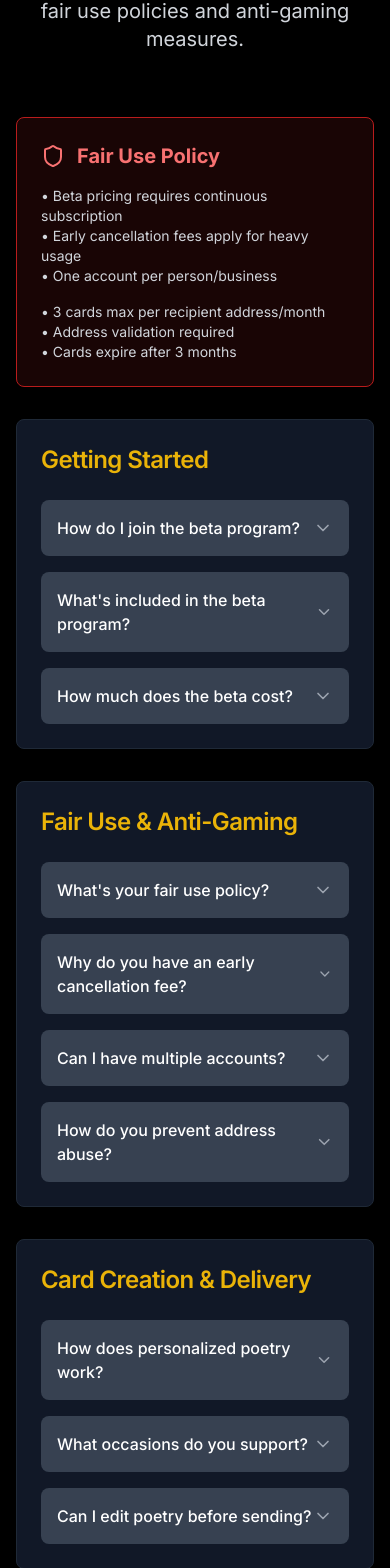
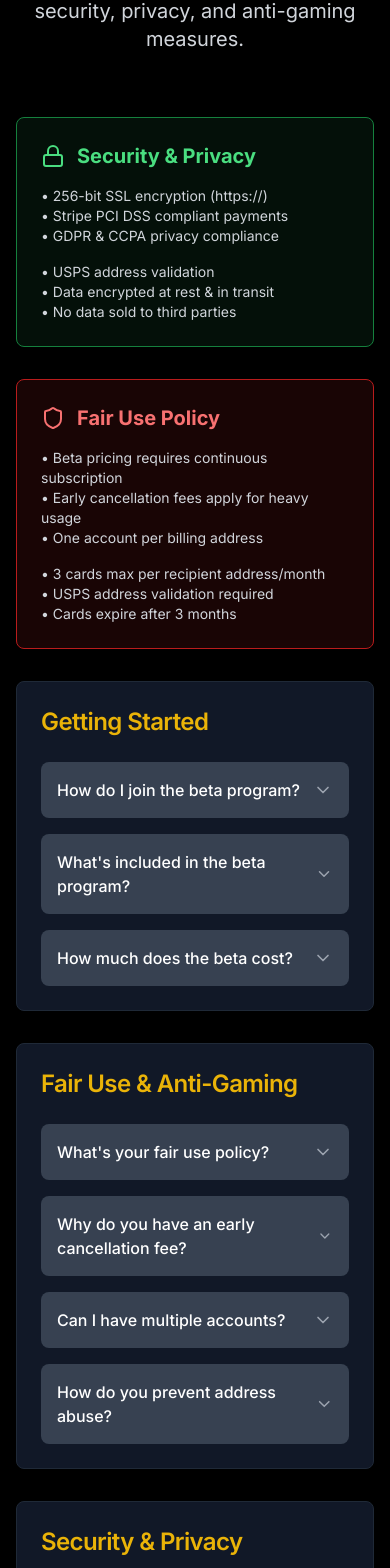
Before and after one commit to FLCoolJ/Write-our-heart, a Next.js app: page /faq in a window 390 px wide. Shown: the part 420-1988 px from the top of the page. Built offline with nearby package versions, Linux system fonts and the light colour scheme.

Commit message:
feat: add comprehensive security and privacy section to FAQ
Include detailed security and privacy information and badges.

Co-authored-by: null <214735419+FLCoolJ@users.noreply.github.com>

```diff
--- a/app/faq/page.tsx
+++ b/app/faq/page.tsx
@@ -2,7 +2,7 @@ import Link from "next/link"
 import { Button } from "@/components/ui/button"
 import { Card, CardContent, CardHeader, CardTitle } from "@/components/ui/card"
 import { Badge } from "@/components/ui/badge"
-import { ArrowLeft, ChevronDown, Shield } from "lucide-react"
+import { ArrowLeft, ChevronDown, Shield, Lock } from "lucide-react"
 import { Collapsible, CollapsibleContent, CollapsibleTrigger } from "@/components/ui/collapsible"
 import Footer from "@/components/footer"
 
@@ -19,12 +19,12 @@ export default function FAQPage() {
         {
           question: "What's included in the beta program?",
           answer:
-            "Early platform access, personalized poetry cards, special beta pricing (40% off Individual, 20% off Enterprise), and direct input on service development.",
+            "Early platform access, personalized poetry cards, special beta pricing (40% off Standard, 20% off Enterprise), and direct input on service development.",
         },
         {
           question: "How much does the beta cost?",
           answer:
-            "Individual: $5.99/month (4 cards, $1.50 each). Enterprise: $23.99/month (8-12 cards, $2.00-$3.00 each). All include premium cards, envelopes, and US postage.",
+            "Standard: $5.99/month (4 cards, $1.50 each). Enterprise: $23.99/month (10 cards, $2.40 each). All include premium cards, envelopes, and US postage.",
         },
       ],
     },
@@ -34,7 +34,7 @@ export default function FAQPage() {
         {
           question: "What's your fair use policy?",
           answer:
-            "We limit 3 cards per recipient address per month, require address validation, allow one account per person/business, and charge early cancellation fees if >75% of monthly cards are used before canceling.",
+            "We limit 3 cards per recipient address per month, require USPS address validation, allow one account per billing address, and charge early cancellation fees if >75% of monthly cards are used before canceling.",
         },
         {
           question: "Why do you have an early cancellation fee?",
@@ -44,12 +44,47 @@ export default function FAQPage() {
         {
           question: "Can I have multiple accounts?",
           answer:
-            "No, we allow one account per person/business, verified by payment method and email. Multiple accounts will be merged or suspended to ensure fair usage for all subscribers.",
+            "No, we allow one account per billing address, verified by payment method and email verification. Multiple accounts will be merged or suspended to ensure fair usage for all subscribers.",
         },
         {
           question: "How do you prevent address abuse?",
           answer:
-            "All addresses are validated before printing. We limit 3 cards per recipient address per month and flag suspicious patterns like multiple cards to the same address from different accounts.",
+            "All addresses are validated through USPS API before printing. We limit 3 cards per recipient address per month and flag suspicious patterns like multiple cards to the same address from different accounts.",
+        },
+      ],
+    },
+    {
+      title: "Security & Privacy",
+      questions: [
+        {
+          question: "How secure is my payment information?",
+          answer:
+            "We use Stripe for payment processing with bank-level security, PCI DSS compliance, and 256-bit SSL encryption. Your payment details are never stored on our servers - they're securely tokenized by Stripe.",
+        },
+        {
+          question: "What about data protection and privacy?",
+          answer:
+            "We follow GDPR and CCPA privacy standards. Your personal data is encrypted at rest and in transit, stored securely, and never sold to third parties. You can request data deletion at any time.",
+        },
+        {
+          question: "Do you have SSL certification?",
+          answer:
+            "Yes, our entire platform uses 256-bit SSL/TLS encryption (https://) to protect all data transmission. You'll see the lock icon in your browser when using our site.",
+        },
+        {
+          question: "How do you validate addresses?",
+          answer:
+            "We use USPS Address Validation API to verify all recipient addresses before printing. This ensures accurate delivery and prevents fraudulent or fake addresses from being used.",
+        },
+        {
+          question: "What data do you collect and why?",
+          answer:
+            "We collect: email (for account access), billing info (for payments), recipient addresses (for delivery), IP addresses (for security), and card preferences (for personalization). All data is used solely for service delivery and fraud prevention.",
+        },
+        {
+          question: "Can I delete my account and data?",
+          answer:
+            "Yes, you can request complete account deletion through our contact form. We'll permanently delete all your personal data within 30 days, except what's legally required for tax/payment records (kept for 7 years).",
         },
       ],
     },
@@ -89,7 +124,7 @@ export default function FAQPage() {
         {
           question: "Do you deliver internationally?",
           answer:
-            "Enterprise plans include 4 free international cards monthly. Individual plans can purchase international shipping for $6.99 per card (includes international postage).",
+            "Enterprise plans include 4 free international cards monthly. Standard plans can purchase international shipping for $6.99 per card (includes international postage).",
         },
       ],
     },
@@ -99,7 +134,7 @@ export default function FAQPage() {
         {
           question: "How does beta pricing work?",
           answer:
-            "Beta subscribers get Individual at $5.99 (vs $9.99 launch) and Enterprise at $23.99 (vs $29.99 launch). You must maintain continuous active subscription to keep beta rates for 12 months after launch.",
+            "Beta subscribers get Standard at $5.99 (vs $9.99 launch) and Enterprise at $23.99 (vs $29.99 launch). You must maintain continuous active subscription to keep beta rates for 12 months after launch.",
         },
         {
           question: "What happens if I pause my subscription?",
@@ -155,10 +190,32 @@ export default function FAQPage() {
           <Badge className="bg-yellow-500 text-black px-3 py-1 text-sm mb-4">Help Center</Badge>
           <h1 className="text-4xl md:text-6xl font-bold mb-6">Frequently Asked Questions</h1>
           <p className="text-xl text-gray-300 max-w-3xl mx-auto">
-            Find answers to common questions about Write Our Heart, including our fair use policies and anti-gaming
+            Find answers to common questions about Write Our Heart, including our security, privacy, and anti-gaming
             measures.
           </p>
         </div>
+
+        {/* Security Notice */}
+        <Card className="bg-green-900/20 border border-green-700 mb-8">
+          <CardContent className="p-6">
+            <div className="flex items-center gap-3 mb-4">
+              <Lock className="h-6 w-6 text-green-400" />
+              <h3 className="text-xl font-bold text-green-400">Security & Privacy</h3>
+            </div>
+            <div className="grid md:grid-cols-2 gap-4 text-sm text-gray-300">
+              <div>
+                <p>• 256-bit SSL encryption (https://)</p>
+                <p>• Stripe PCI DSS compliant payments</p>
+                <p>• GDPR & CCPA privacy compliance</p>
+              </div>
+              <div>
+                <p>• USPS address validation</p>
+                <p>• Data encrypted at rest & in transit</p>
+                <p>• No data sold to third parties</p>
+              </div>
+            </div>
+          </CardContent>
+        </Card>
 
         {/* Fair Use Notice */}
         <Card className="bg-red-900/20 border border-red-700 mb-8">
@@ -171,11 +228,11 @@ export default function FAQPage() {
               <div>
                 <p>• Beta pricing requires continuous subscription</p>
                 <p>• Early cancellation fees apply for heavy usage</p>
-                <p>• One account per person/business</p>
+                <p>• One account per billing address</p>
               </div>
               <div>
                 <p>• 3 cards max per recipient address/month</p>
-                <p>• Address validation required</p>
+                <p>• USPS address validation required</p>
                 <p>• Cards expire after 3 months</p>
               </div>
             </div>
@@ -212,7 +269,8 @@ export default function FAQPage() {
             <CardContent className="p-8">
               <h2 className="text-2xl font-bold mb-4">Still Have Questions?</h2>
               <p className="text-lg mb-6">
-                Our support team is here to help you understand our policies and get the most out of Write Our Heart.
+                Our support team is here to help you understand our security policies and get the most out of Write Our
+                Heart.
               </p>
               <div className="flex flex-col sm:flex-row gap-4 justify-center">
                 <Link href="/contact">
--- a/app/pricing/page.tsx
+++ b/app/pricing/page.tsx
@@ -29,10 +29,10 @@ export default function PricingPage() {
       <section className="py-10 px-4">
         <div className="max-w-4xl mx-auto">
           <div className="grid grid-cols-1 md:grid-cols-2 gap-8">
-            {/* Individual Plan */}
+            {/* Standard Plan */}
             <Card className="bg-black border border-gray-800 h-full relative">
               <CardHeader className="pt-8 pb-6 text-center">
-                <h3 className="text-xl font-bold text-white">Individual</h3>
+                <h3 className="text-xl font-bold text-white">Standard</h3>
                 <div className="mt-4">
                   <span className="text-4xl font-bold text-white">$5.99</span>
                   <span className="text-gray-400">/month</span>
@@ -107,9 +107,9 @@ export default function PricingPage() {
                 <div className="text-center text-sm space-y-1">
                   <div className="bg-green-900/30 border border-green-700 rounded p-3">
                     <p className="text-green-400 font-semibold">Beta Savings</p>
-                    <p className="text-gray-300">Beta: $5.99/month</p>
-                    <p className="text-gray-300">Launch: $9.99/month</p>
-                    <p className="text-yellow-500 font-bold">You save: $4.00/month (40%)</p>
+                    <p className="text-gray-300">Beta: $5.99/month ($1.50 per card)</p>
+                    <p className="text-gray-300">Launch: $9.99/month ($2.50 per card)</p>
+                    <p className="text-yellow-500 font-bold">You save: $1.00 per card including mailing!</p>
                   </div>
 
                   {/* Small print */}
@@ -139,7 +139,7 @@ export default function PricingPage() {
                 <div className="mt-3 p-2 bg-gray-900 rounded-lg">
                   <div className="flex items-center justify-center gap-2 text-sm text-yellow-500">
                     <Calculator className="h-4 w-4" />
-                    <span>$2.00-$3.00 per card (including postage)</span>
+                    <span>$2.40 per card (including postage)</span>
                   </div>
                 </div>
               </CardHeader>
@@ -150,7 +150,7 @@ export default function PricingPage() {
                     <div className="flex-shrink-0 mt-1">
                       <Check className="h-5 w-5 text-yellow-500" />
                     </div>
-                    <span className="ml-3 text-gray-300">8-12 premium cards per month</span>
+                    <span className="ml-3 text-gray-300">10 premium cards per month</span>
                   </li>
                   <li className="flex items-start">
                     <div className="flex-shrink-0 mt-1">
@@ -203,9 +203,9 @@ export default function PricingPage() {
                 <div className="text-center text-sm space-y-1">
                   <div className="bg-green-900/30 border border-green-700 rounded p-3">
                     <p className="text-green-400 font-semibold">Beta Savings</p>
-                    <p className="text-gray-300">Beta: $23.99/month</p>
-                    <p className="text-gray-300">Launch: $29.99/month</p>
-                    <p className="text-yellow-500 font-bold">You save: $6.00/month (20%)</p>
+                    <p className="text-gray-300">Beta: $23.99/month ($2.40 per card)</p>
+                    <p className="text-gray-300">Launch: $29.99/month ($3.00 per card)</p>
+                    <p className="text-yellow-500 font-bold">You save: $0.60 per card including mailing!</p>
                   </div>
 
                   {/* Small print */}
@@ -254,9 +254,9 @@ export default function PricingPage() {
               <CardContent className="p-6">
                 <h3 className="text-xl font-bold mb-2">How does the subscription work?</h3>
                 <p className="text-gray-400">
-                  You receive card credits each month based on your plan. Cards are distributed weekly and expire after
-                  3 months to ensure fresh, timely content. Beta pricing requires continuous active subscription with
-                  verified email and billing information.
+                  You receive card credits each month based on your plan (Standard: 4 cards, Enterprise: 10 cards).
+                  Cards are distributed weekly and expire after 3 months to ensure fresh, timely content. Beta pricing
+                  requires continuous active subscription with verified email and billing information.
                 </p>
               </CardContent>
             </Card>
@@ -312,7 +312,8 @@ export default function PricingPage() {
         <div className="max-w-4xl mx-auto text-center">
           <h2 className="text-3xl md:text-5xl font-bold mb-6">Lock In Beta Pricing Today</h2>
           <p className="text-xl mb-8 max-w-2xl mx-auto">
-            Join our beta program and save up to 40% with continuous subscription. Limited time offer!
+            Join our beta program and save $1.00 per card on Standard or $0.60 per card on Enterprise. Limited time
+            offer!
           </p>
           <Button className="bg-black hover:bg-gray-800 text-white text-lg py-6 px-8">Join the Beta</Button>
           <p className="mt-4">
```
Also changed, not shown: 1 other file (tests, documents, lock files or other folders).
